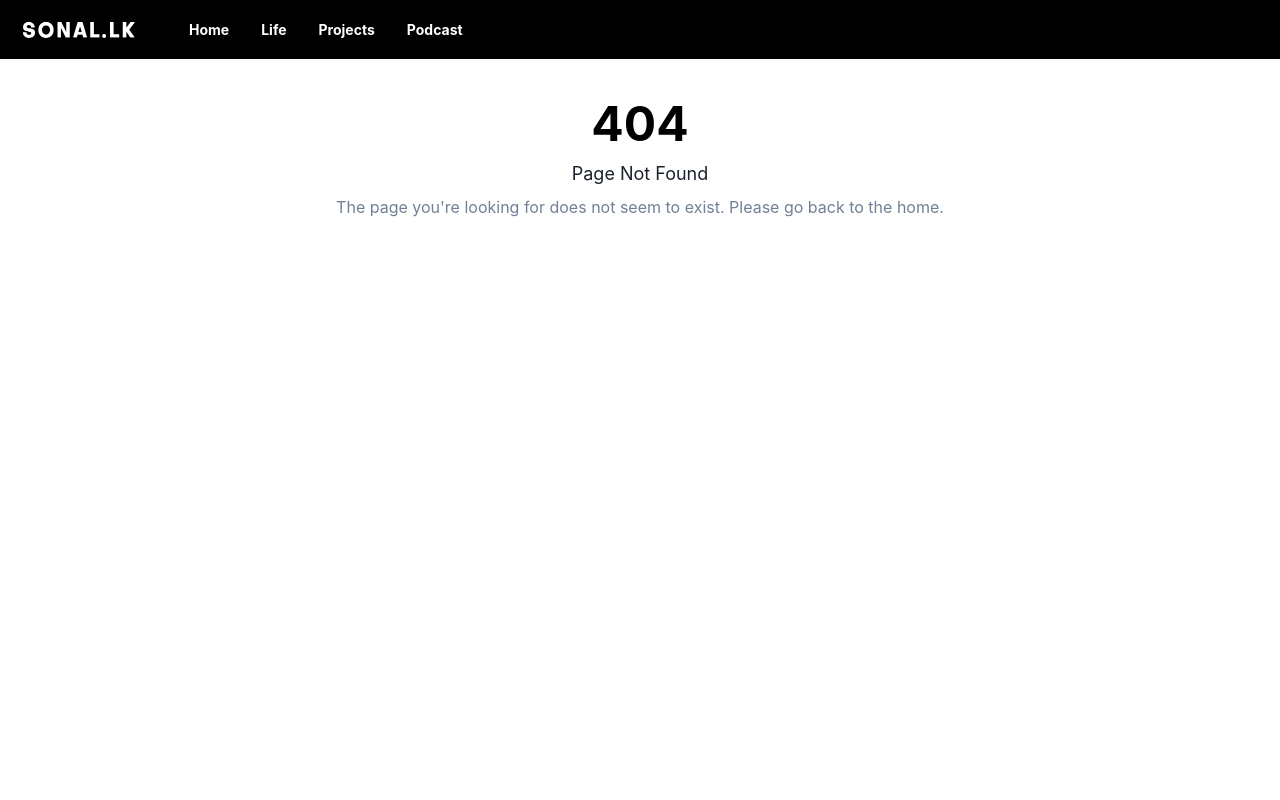
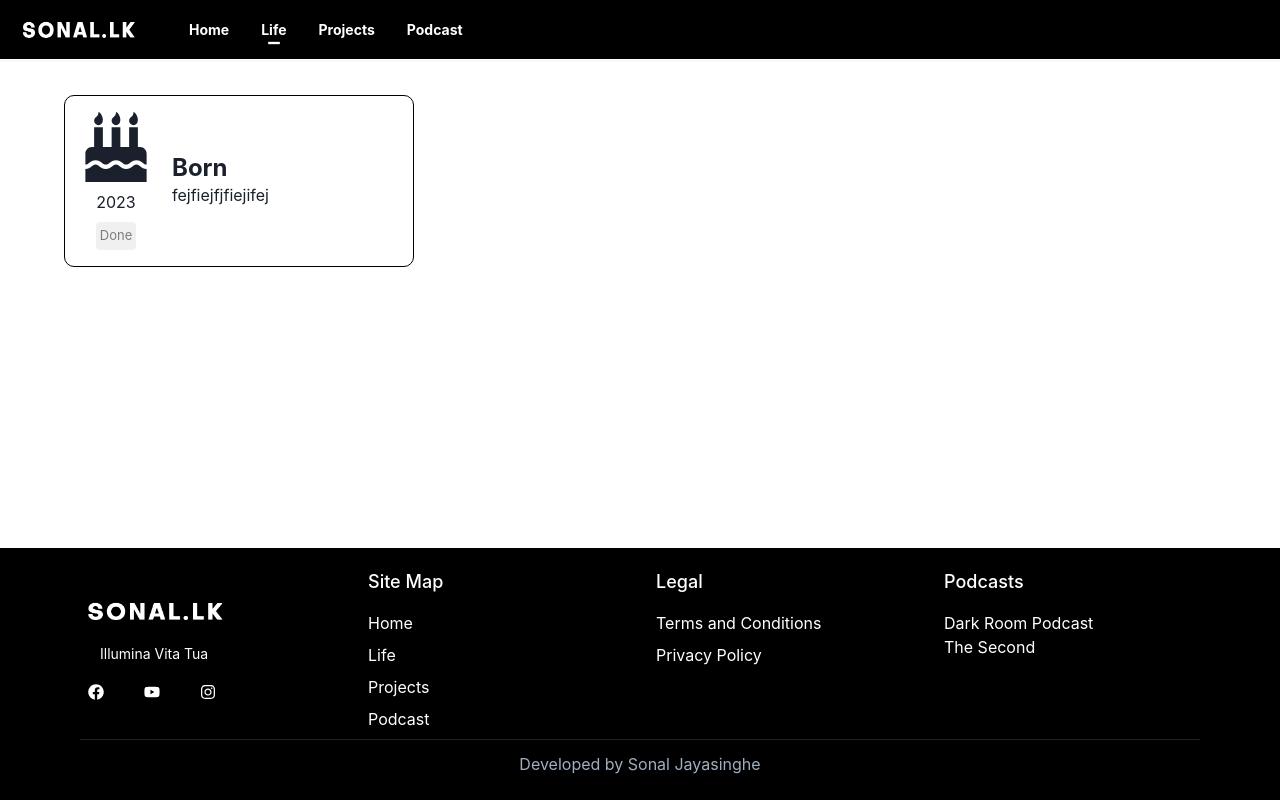
Before and after one commit to SonalJayasinghe/sonal, a React (Vite) app: page /#/life in a window 1280 px wide. Before the commit this address had no page. Built offline with nearby package versions, Linux system fonts and the light colour scheme.

Commit message:
pages added

```diff
--- /dev/null
+++ b/src/Pages/Life.tsx
@@ -0,0 +1,39 @@
+import { Box, Flex, VStack } from "@chakra-ui/react";
+import NavBar from "../components/NavBar/navbar";
+import { useEffect, useLayoutEffect } from "react";
+import Footer from "../components/Footer";
+import Card from "../components/Card";
+
+function Life() {
+  const pgNo = 1;
+
+  useEffect(() => {
+    document.title = "Welcome to Marinara Hotel";
+  }, []);
+
+  useLayoutEffect(() => {
+    window.scrollTo(0, 0);
+  }, []);
+
+  return (
+    <>
+      <Flex minH={"100vh"}>
+        <VStack width="100%">
+          <Box w="100%" position={"fixed"} zIndex={2}>
+            <NavBar pgNo={pgNo} />
+          </Box>
+
+          <Box w="90%" marginTop={"95px"}>
+            <Card/>
+          </Box>
+
+          <Box w="100%" marginTop={"auto"}>
+            <Footer />
+          </Box>
+        </VStack>
+      </Flex>
+    </>
+  );
+}
+
+export default Life;
--- a/src/Pages/PageNotFound.tsx
+++ b/src/Pages/PageNotFound.tsx
@@ -18,7 +18,7 @@ function PageNotFound() {
     <GridItem>
       <NavBar></NavBar>
     </GridItem>
-    <GridItem>
+    <GridItem marginTop={"30vh"}>
       <NotFound404/>
     </GridItem>
   </Grid>
--- /dev/null
+++ b/src/Pages/Podcast.tsx
@@ -0,0 +1,38 @@
+import { Box, Flex, VStack } from "@chakra-ui/react";
+import NavBar from "../components/NavBar/navbar";
+import { useEffect, useLayoutEffect } from "react";
+import Footer from "../components/Footer";
+
+function Podcast() {
+  const pgNo = 3;
+
+  useEffect(() => {
+    document.title = "Welcome to Marinara Hotel";
+  }, []);
+
+  useLayoutEffect(() => {
+    window.scrollTo(0, 0);
+  }, []);
+
+  return (
+    <>
+      <Flex minH={"100vh"}>
+        <VStack width="100%">
+          <Box w="100%" position={"fixed"} zIndex={2}>
+            <NavBar pgNo={pgNo} />
+          </Box>
+
+          <Box w="100%" marginTop={"95px"}>
+            ggvgvhv
+          </Box>
+
+          <Box w="100%" marginTop={"auto"}>
+            <Footer />
+          </Box>
+        </VStack>
+      </Flex>
+    </>
+  );
+}
+
+export default Podcast;
--- /dev/null
+++ b/src/Pages/Projects.tsx
@@ -0,0 +1,38 @@
+import { Box, Flex, VStack } from "@chakra-ui/react";
+import NavBar from "../components/NavBar/navbar";
+import { useEffect, useLayoutEffect } from "react";
+import Footer from "../components/Footer";
+
+function Projects() {
+  const pgNo = 2;
+
+  useEffect(() => {
+    document.title = "Welcome to Marinara Hotel";
+  }, []);
+
+  useLayoutEffect(() => {
+    window.scrollTo(0, 0);
+  }, []);
+
+  return (
+    <>
+      <Flex minH={"100vh"}>
+        <VStack width="100%">
+          <Box w="100%" position={"fixed"} zIndex={2}>
+            <NavBar pgNo={pgNo} />
+          </Box>
+
+          <Box w="100%" marginTop={"95px"}>
+            ggvgvhv
+          </Box>
+
+          <Box w="100%" marginTop={"auto"}>
+            <Footer />
+          </Box>
+        </VStack>
+      </Flex>
+    </>
+  );
+}
+
+export default Projects;
--- /dev/null
+++ b/src/components/Card.tsx
@@ -0,0 +1,58 @@
+import {
+  Box,
+  Flex,
+  HStack,
+  Heading,
+  Square,
+  Stack,
+  StackItem,
+  Tag,
+  TagLabel,
+  TagLeftIcon,
+  Text,
+  VStack,
+} from "@chakra-ui/react";
+import { FaBirthdayCake } from "react-icons/fa";
+import { MdOutlineDone } from "react-icons/md";
+
+
+function Card() {
+  return (
+    <Flex gap={4} flexWrap={"wrap"}>
+      <Box
+        borderColor={"black"}
+        borderWidth={1}
+        borderRadius={10}
+        padding={4}
+        width={350}
+      >
+        <HStack spacing={21} overflowWrap={"break-word"}>
+          <StackItem>
+            <VStack>
+              <StackItem>
+                <FaBirthdayCake size={70} />
+              </StackItem>
+              <StackItem>
+                <Text> 2023</Text>
+              </StackItem>
+              <StackItem>
+               <Box bg={"blackAlpha.100"} fontSize={"small"} color={"blackAlpha.600"} padding={1} borderRadius={4}>
+                  Done
+               </Box>
+              </StackItem>
+            </VStack>
+          </StackItem>
+          <Box>
+            <Heading as={"h2"} fontSize={"2xl"}>
+              {" "}
+              Born{" "}
+            </Heading>
+            <Text> fejfiejfjfiejifej</Text>
+          </Box>
+        </HStack>
+      </Box>
+    </Flex>
+  );
+}
+
+export default Card;
--- a/src/data/NavItem.ts
+++ b/src/data/NavItem.ts
@@ -12,14 +12,14 @@ export interface NavItem {
     },
     {
       label: "Life",
-      href: "/roomtour",
+      href: "/life",
     },
     {
       label: "Projects",
-      href: "/roomtour",
+      href: "/projects",
     },
     {
       label: "Podcast",
-      href: "/roomtour",
+      href: "/podcast",
     },
   ];
```
Also changed, not shown: src/main.tsx (+16 -0 lines).
